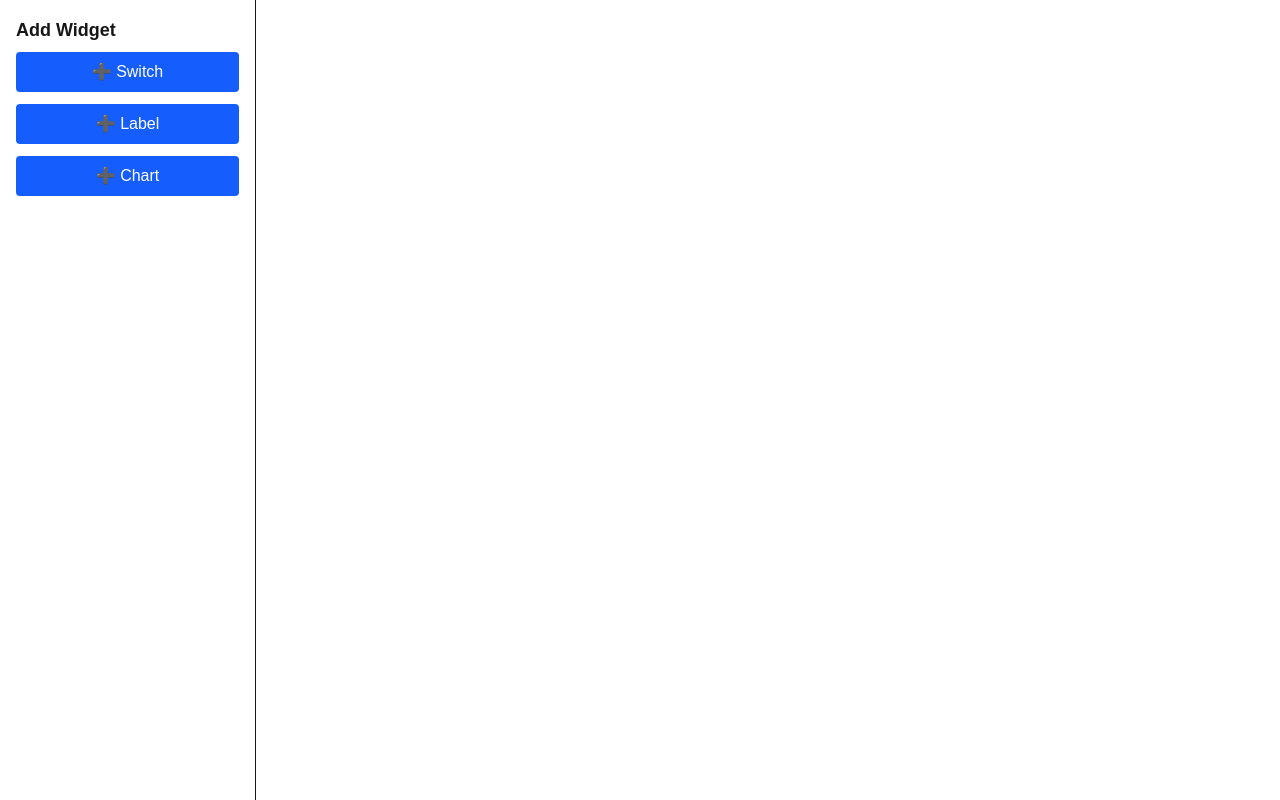
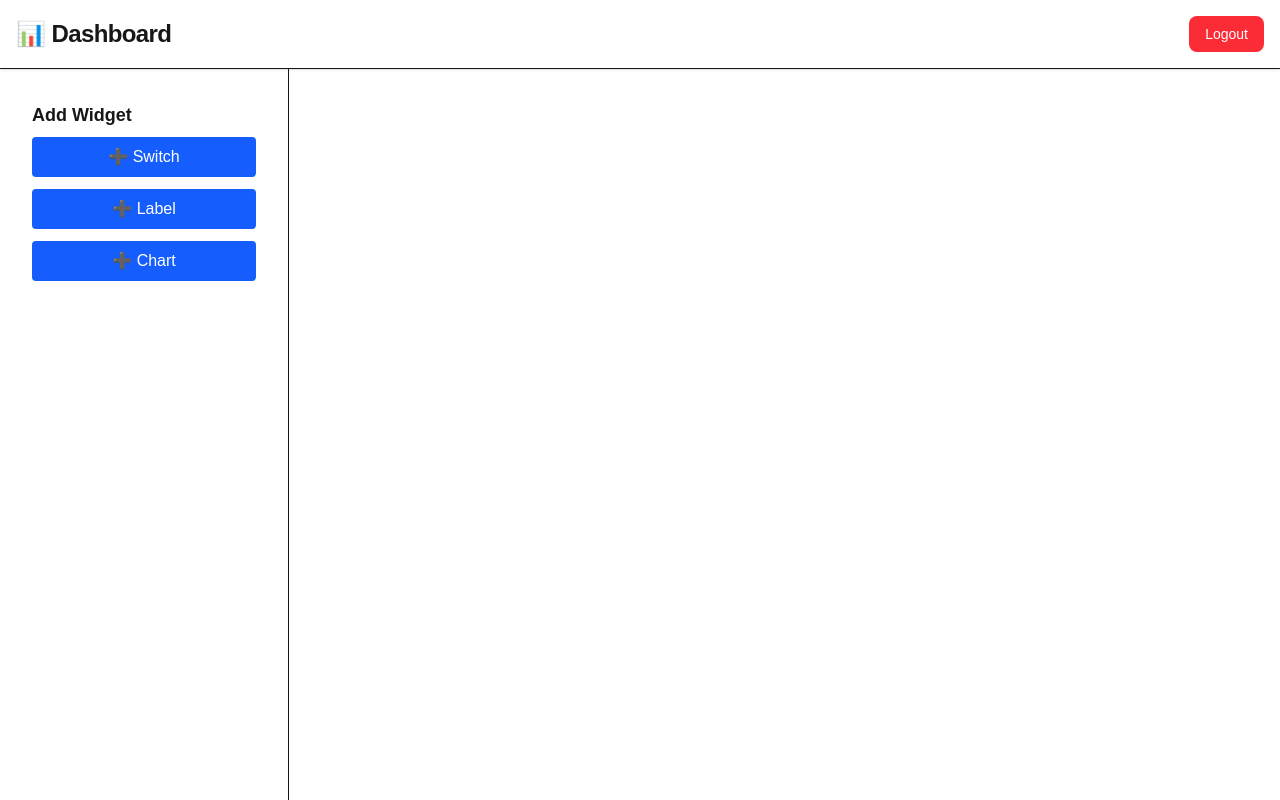
Before and after one commit to zafar2154/nodepilot, a Next.js app in the folder nodepilot-fe/: page /dashboard in a window 1280 px wide. Built offline with nearby package versions, Linux system fonts and the light colour scheme.

Commit message:
fix register bug

```diff
--- a/nodepilot-fe/app/dashboard/page.tsx
+++ b/nodepilot-fe/app/dashboard/page.tsx
@@ -1,14 +1,16 @@
 "use client";
 
+import { useRouter } from "next/navigation";
 import { useEffect, useState } from "react";
 import WidgetPanel from "@/components/dashboard/WidgetPanel";
 import DashboardGrid from "@/components/dashboard/DashboardGrid";
 import { useAuthStore } from "@/store/authStore";
 
 export default function DashboardPage() {
-    const { token } = useAuthStore();
+    const { token, logout } = useAuthStore();
     const [widgets, setWidgets] = useState<any[]>([]);
     const [layout, setLayout] = useState<any[]>([]);
+    const router = useRouter();
 
     // ✅ Ambil semua widget user
     useEffect(() => {
@@ -80,15 +82,37 @@ export default function DashboardPage() {
     };
 
     return (
-        <div className="flex min-h-screen bg-background text-foreground">
+        <div className="flex flex-col min-h-screen bg-background text-foreground">
+            {/* 🔹 Header */}
+            <header className="flex items-center justify-between p-4 border-b bg-card shadow-sm">
+                <h1 className="text-2xl font-semibold tracking-tight">📊 Dashboard</h1>
+                <button
+                    onClick={() => {
+                        logout;
+                        router.push("/");
+                    }}
+                    className="px-4 py-2 text-sm font-medium text-white bg-red-500 rounded-lg hover:bg-red-600 transition-colors"
+                >
+                    Logout
+                </button>
+            </header>
+
+            {/* 🔹 Konten utama */}
+            <div className="flex flex-1 overflow-hidden">
+                {/* Panel kiri */}
+                <aside className="border-r bg-card p-4 overflow-y-auto">
                     <WidgetPanel onAddWidget={addWidget} />
-            <div className="flex-1 p-4">
+                </aside>
+
+                {/* Area grid */}
+                <main className="flex-1 p-6 overflow-y-auto">
                     <DashboardGrid
                         layout={layout}
                         widgets={widgets}
                         setWidgets={setWidgets}
                         onLayoutChange={handleLayoutChange}
                     />
+                </main>
             </div>
         </div>
     );
--- a/nodepilot-fe/app/register/page.tsx
+++ b/nodepilot-fe/app/register/page.tsx
@@ -8,22 +8,31 @@ export default function RegisterPage() {
   const [email, setEmail] = useState("");
   const [password, setPassword] = useState("");
   const router = useRouter();
-  const { setAuth } = useAuthStore();
+  const { setToken } = useAuthStore();
 
   const handleSubmit = async (e: React.FormEvent) => {
     e.preventDefault();
+    console.log("🛰️ Sending register data:", { email, password });
+
     const res = await fetch("http://localhost:5000/api/auth/register", {
       method: "POST",
       headers: { "Content-Type": "application/json" },
-      body: JSON.stringify({ email, password }),
+      body: JSON.stringify({
+        name: email.split("@")[0],
+        email,
+        password,
+      }),
     });
+
     const data = await res.json();
+    console.log("📩 Register response:", data);
 
-    if (data.token) {
-      setAuth(data.token, data.user);
-      router.push("/devices"); // 👉 langsung ke halaman devices
+    if (res.ok && data.token) {
+      localStorage.setItem("token", data.token);
+      setToken(data.token);
+      router.push("/devices");
     } else {
-      alert("Register gagal!");
+      alert(data.error || "Register gagal!");
     }
   };
 
@@ -37,6 +46,7 @@ export default function RegisterPage() {
           className="border p-2 rounded"
           value={email}
           onChange={(e) => setEmail(e.target.value)}
+          required
         />
         <input
           type="password"
@@ -44,8 +54,12 @@ export default function RegisterPage() {
           className="border p-2 rounded"
           value={password}
           onChange={(e) => setPassword(e.target.value)}
+          required
         />
-        <button type="submit" className="bg-green-600 text-white p-2 rounded">
+        <button
+          type="submit"
+          className="bg-green-600 text-white p-2 rounded hover:bg-green-700"
+        >
           Register
         </button>
       </form>
--- a/nodepilot-fe/components/dashboard/WidgetPanel.tsx
+++ b/nodepilot-fe/components/dashboard/WidgetPanel.tsx
@@ -8,7 +8,7 @@ export default function WidgetPanel({ onAddWidget }: { onAddWidget: (type: strin
     ];
 
     return (
-        <div className="w-64 bg-card border-r p-4 flex flex-col space-y-3">
+        <div className="w-64 bg-card p-4 flex flex-col space-y-3">
             <h2 className="font-bold text-lg mb-2">Add Widget</h2>
             {widgetTypes.map((w) => (
                 <button
--- a/nodepilot-fe/store/authStore.ts
+++ b/nodepilot-fe/store/authStore.ts
@@ -1,25 +1,21 @@
 import { create } from 'zustand';
-import { persist } from 'zustand/middleware';
 
 interface AuthState {
   token: string | null;
-  user: { id: number; email: string } | null;
-  setAuth: (token: string, user: { id: number; email: string }) => void;
-  clearAuth: () => void;
-  isHydrated: boolean;
-  setHydrated: () => void;
+  setToken: (token: string) => void;
+  logout: () => void;
 }
 
-export const useAuthStore = create<AuthState>()(
-  persist(
-    (set) => ({
-      token: null,
-      user: null,
-      setAuth: (token, user) => set({ token, user }),
-      clearAuth: () => set({ token: null, user: null }),
-      isHydrated: false,
-      setHydrated: () => set({ isHydrated: true }),
-    }),
-    { name: 'auth-storage' },
-  ),
-);
+export const useAuthStore = create<AuthState>((set) => ({
+  token: typeof window !== 'undefined' ? localStorage.getItem('token') : null,
+
+  setToken: (token) => {
+    localStorage.setItem('token', token);
+    set({ token });
+  },
+
+  logout: () => {
+    localStorage.removeItem('token');
+    set({ token: null });
+  },
+}));
```
Also changed, not shown: 1 other file (tests, documents, lock files or other folders). Lines whose indentation alone changed are shown as unchanged.
